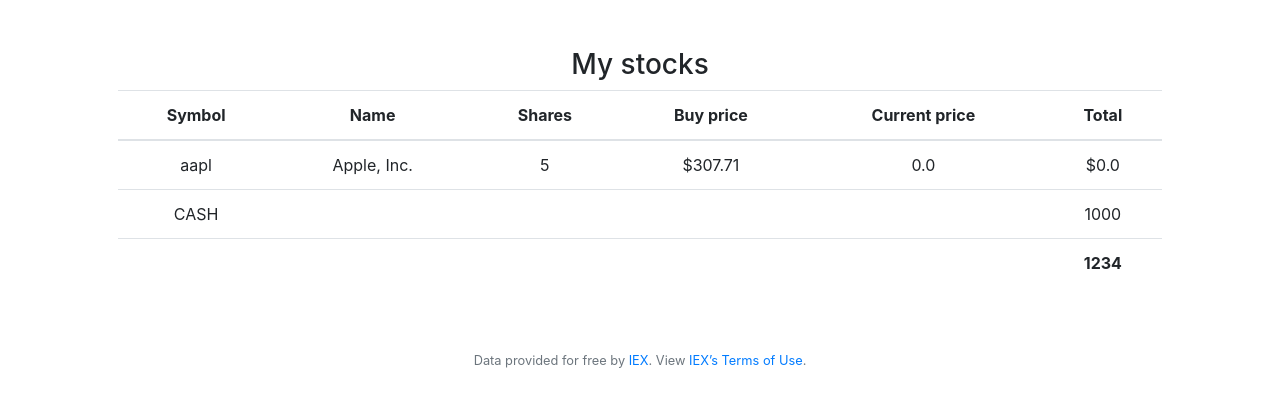
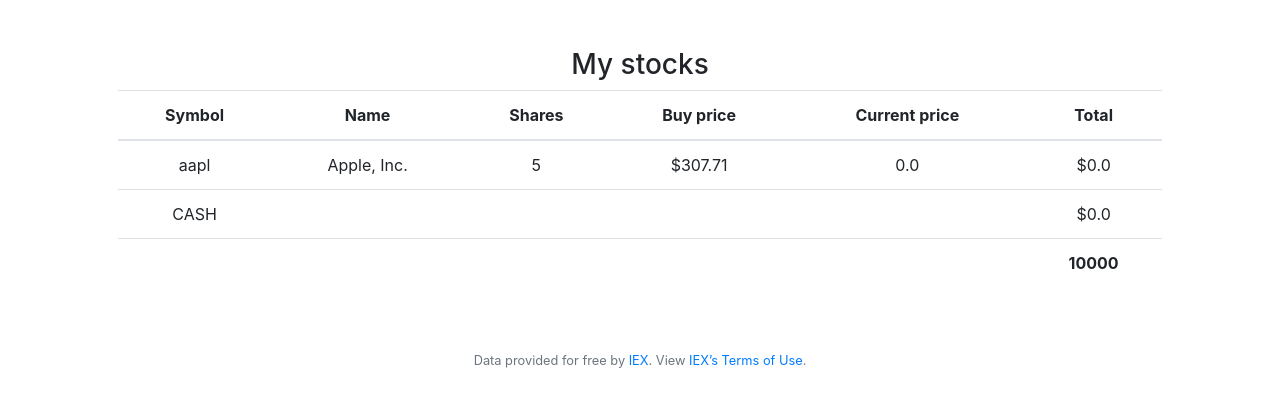
Before and after one commit to Devalo/cs50-finance, a Flask app: page / in a window 1280 px wide. Shown: the part 76-483 px from the top of the page. Run offline with Flask 2, Linux system fonts and the light colour scheme; a user stored in the database is signed in; data that the repository does not hold is empty; some libraries are stand-ins or nearby versions.

Commit message:
properly showing cash amounts

```diff
--- a/application.py
+++ b/application.py
@@ -48,9 +48,19 @@ def index():
     """Show portfolio of stocks"""
 
     user_shares = db.execute("SELECT * FROM stocks WHERE user_id = :user_id", user_id=session["user_id"])
+    cash_amount = db.execute("SELECT cash FROM users WHERE id = :user_id", user_id=session["user_id"])
 
+    tot = []
+    for cash in user_shares:
+        i =lookup(cash["symbol"])
+        j = i["price"]
+        a = cash["amount"]
+        k = j * a
 
-    return render_template("index.html", shares=user_shares, lookup=lookup)
+        tot.append(k)
+    print(cash_amount[0]["cash"])
+
+    return render_template("index.html", shares=user_shares, lookup=lookup, total=round(sum(tot), 2), cash_left=cash_amount[0]["cash"])
 
 
 
@@ -85,6 +95,8 @@ def buy():
             return apology("Insufficient founds.")
         else:
             db.execute("INSERT INTO stocks (name, symbol, amount, price, user_id) VALUES (:name, :symbol, :amount, :price, :user_id)", name=share_name, symbol=symbol, amount=amount, price=share_price, user_id=session["user_id"])
+            new_amount = cash_amount - total
+            db.execute("UPDATE users SET cash = :new_total WHERE id = :user_id", new_total=new_amount, user_id=session["user_id"])
             return redirect("/")
 
     else:
--- a/templates/index.html
+++ b/templates/index.html
@@ -36,7 +36,7 @@
                 <td></td>
                 <td></td>
                 <td></td>
-                <td>1000</td>
+                <td>${{ total }}</td>
             </tr>
             <tr>
                 <td></td>
@@ -44,7 +44,7 @@
                 <td></td>
                 <td></td>
                 <td></td>
-                <td><strong>1234</strong></td>
+                <td><strong>{{ cash_left }}</strong></td>
             </tr>
         </tbody>
     </table>
```
Also changed, not shown: finance.db.
